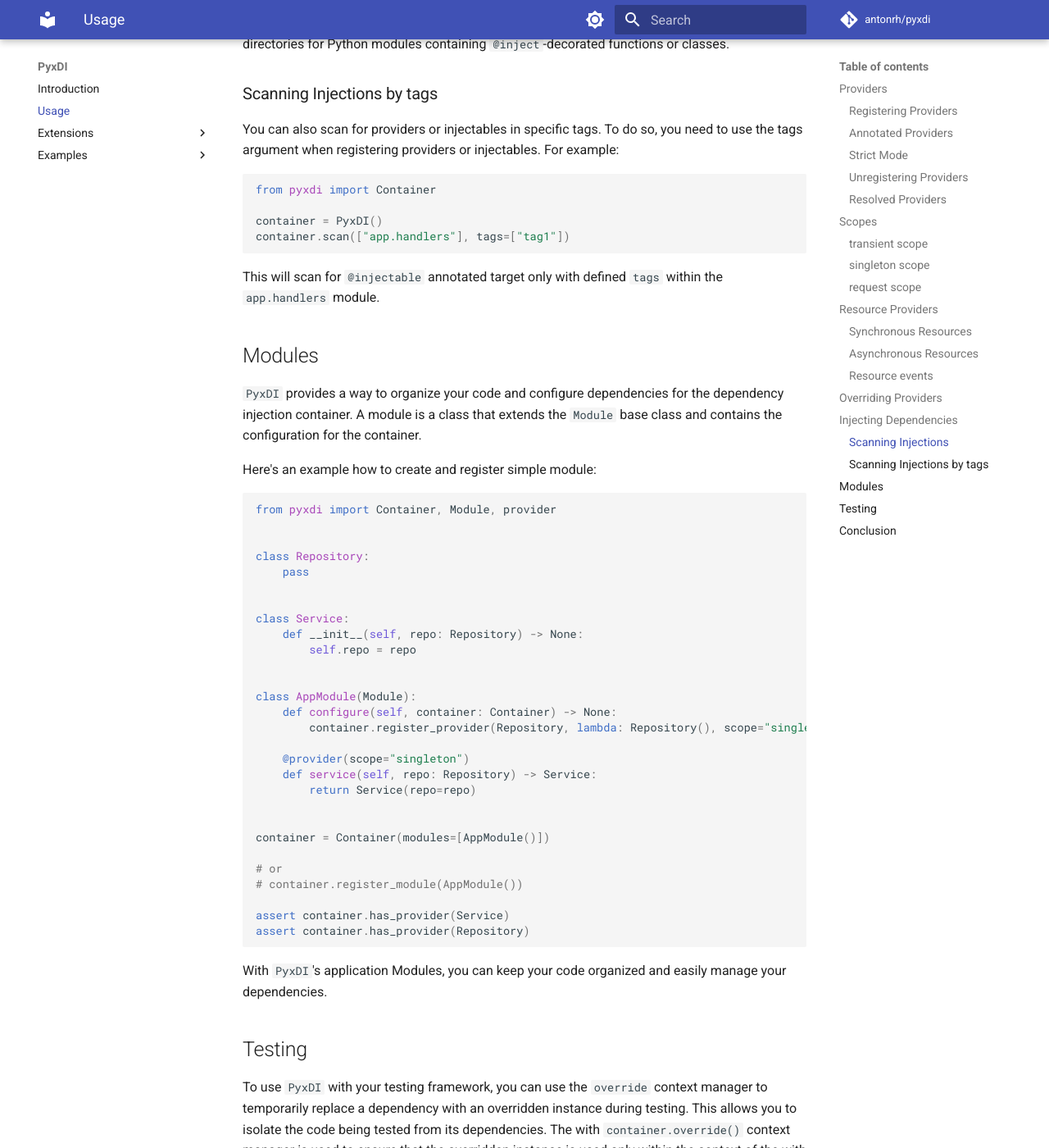
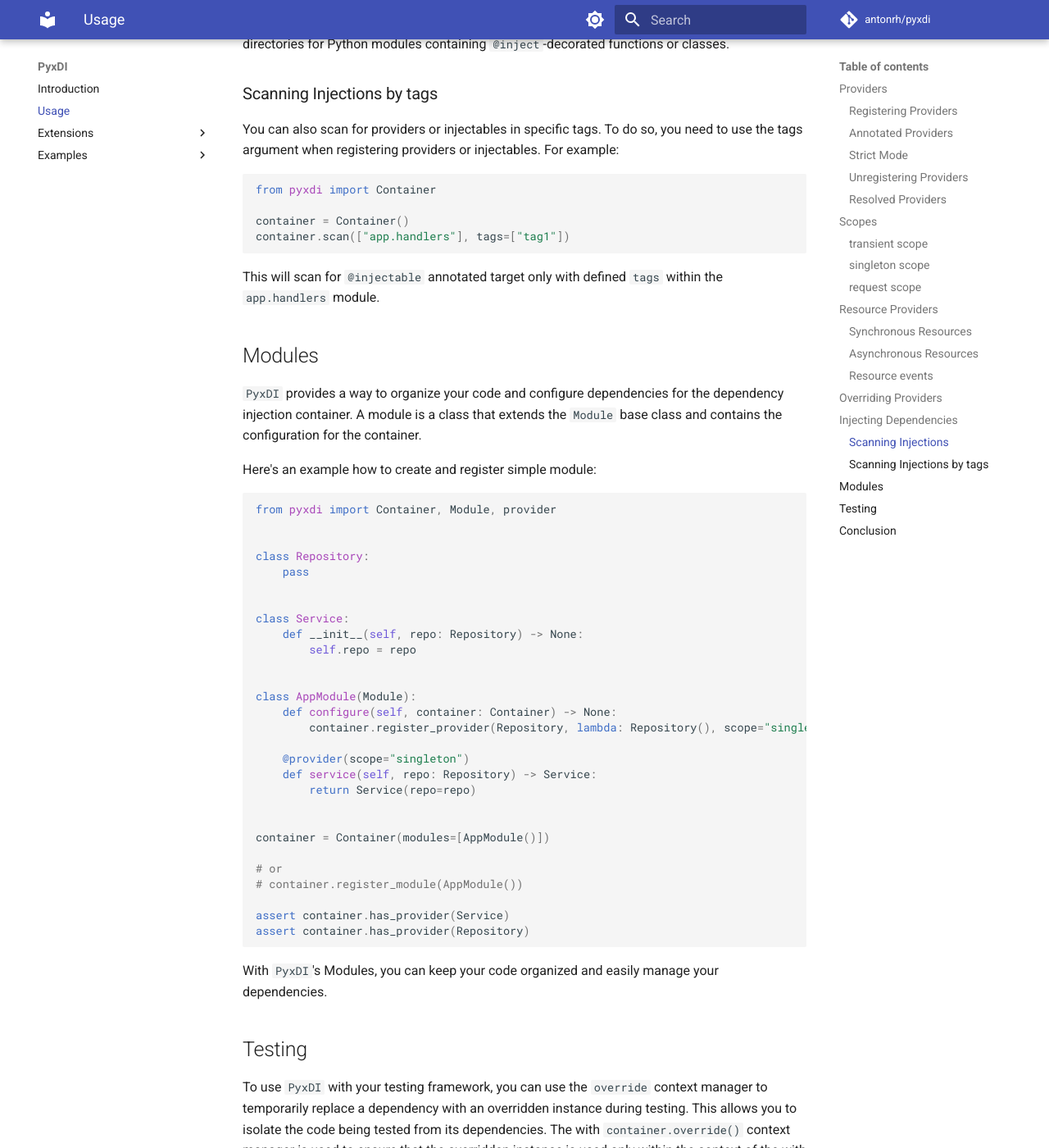
Before and after one commit to antonrh/anydi, an MkDocs documentation site: the page built from docs/usage.md, in a window 1280 px wide and 1400 px high, scrolled down 12684 px. Shown: the whole window at 82% size. Built offline with MkDocs 1.6.1 and Material for MkDocs 9.7.7, drawn with Linux system fonts in a browser that asks for light colours; comment, search, counter and statistics services are not loaded; some of the changed text lies outside the part shown.

Commit message:
Update docs

````diff
--- a/docs/usage.md
+++ b/docs/usage.md
@@ -7,7 +7,7 @@ Once a provider is registered with `Container`, it can be used to resolve depend
 
 ### Registering Providers
 
-To register a provider, you can use the `register_provider` method of the `PyxDI` instance. The method takes
+To register a provider, you can use the `register_provider` method of the `Container` instance. The method takes
 three arguments: the type of the object to be provided, the provider function or class, and an scope.
 
 ```python
@@ -25,7 +25,7 @@ container.register_provider(str, message, scope="singleton")
 assert container.resolve(str) == "Hello, world!"
 ```
 
-Alternatively, you can use the provider decorator to register a provider function. The decorator takes care of registering the provider with `PyxDI`.
+Alternatively, you can use the provider decorator to register a provider function. The decorator takes care of registering the provider with `Container`.
 
 ```python
 from pyxdi import Container
@@ -99,7 +99,7 @@ class Service:
     repo: Repository
 ```
 
-If you create a `PyxDI` instance in non-strict mode `strict=False`, it will automatically register a provider for `Component` and `ChildComponent` with provided `RootComponent`:
+If you create a `Container` instance in non-strict mode `strict=False`, it will automatically register a provider for `Component` and `ChildComponent` with provided `RootComponent`:
 
 ```python
 from typing import Iterator
@@ -158,7 +158,7 @@ assert not container.has_provider(str)
 
 ### Resolved Providers
 
-To check if a registered provider has a resolved instance, you can use the `has_instance` method of the `PyxDI` instance.
+To check if a registered provider has a resolved instance, you can use the `is_resolved` method of the `Container` instance.
 This method takes the interface of the dependency to be checked.
 
 ```python
@@ -526,7 +526,7 @@ Once the dependencies have been injected, the function can be called as usual, l
 handler()
 ```
 
-You can also call the callable object with injected dependencies using the `run` method of the `PyxDI` instance:
+You can also call the callable object with injected dependencies using the `run` method of the `Container` instance:
 
 ```python
 from pyxdi import auto, Container
@@ -621,7 +621,7 @@ You can also scan for providers or injectables in specific tags. To do so, you n
 ```python
 from pyxdi import Container
 
-container = PyxDI()
+container = Container()
 container.scan(["app.handlers"], tags=["tag1"])
 ```
 
@@ -666,7 +666,7 @@ assert container.has_provider(Service)
 assert container.has_provider(Repository)
 ```
 
-With `PyxDI`'s application Modules, you can keep your code organized and easily manage your dependencies.
+With `PyxDI`'s Modules, you can keep your code organized and easily manage your dependencies.
 
 
 ## Testing
````
Also changed, not shown: other parts of docs/usage.md (+1 -1 lines), docs/examples/basic.md (+1 -1 lines).
